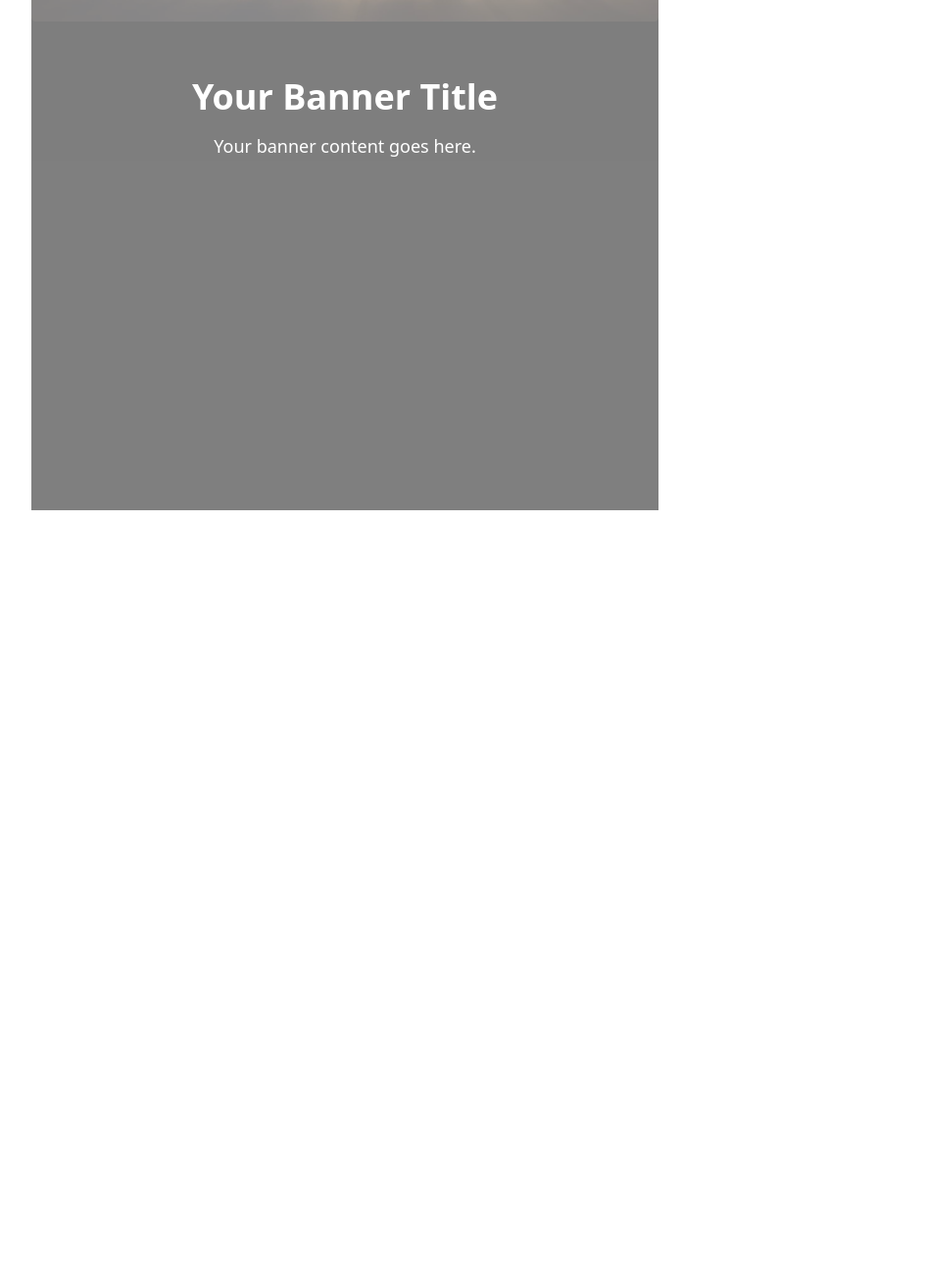
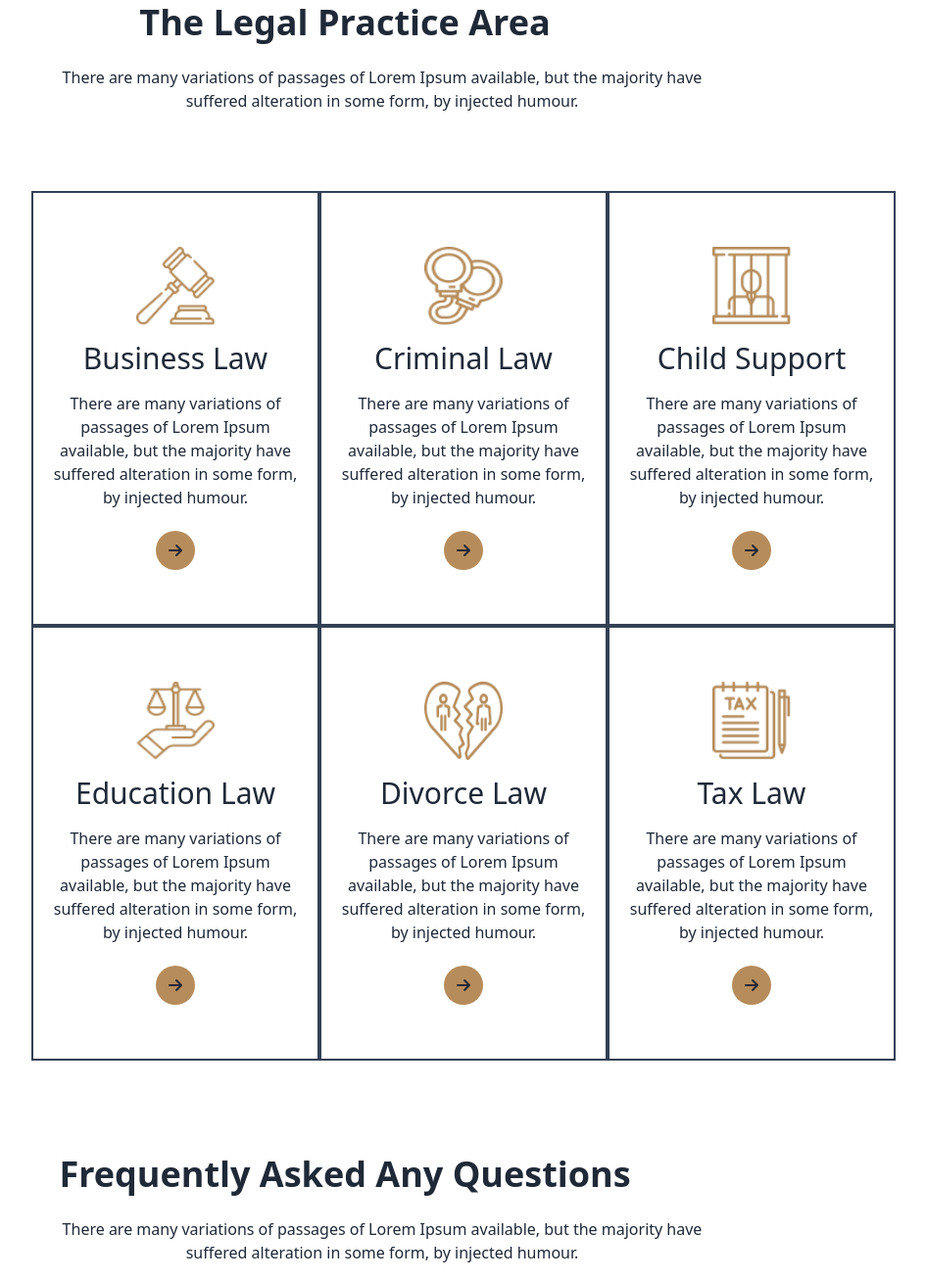
Before and after one commit to galibcse19/legal-solution-web, a plain HTML site: page index.html in a window 1280 px wide. Shown: the part 853-2160 px from the top of the page at 98% size, without its empty margins (288-1233 px from the left). Before the commit the page ends 1374 px from the top, so only its background shows below. Drawn offline with nearby package versions, Linux system fonts and the light colour scheme.

Commit message:
add main section

```diff
--- a/index.html
+++ b/index.html
@@ -6,10 +6,13 @@
     <title>legal solution web-page</title>
     <link href="https://cdn.jsdelivr.net/npm/daisyui@4.6.0/dist/full.min.css" rel="stylesheet" type="text/css" />
     <script src="https://cdn.tailwindcss.com"></script>
+    <link rel="stylesheet" href="https://cdnjs.cloudflare.com/ajax/libs/font-awesome/6.5.1/css/all.min.css"
+        integrity="sha512-DTOQO9RWCH3ppGqcWaEA1BIZOC6xxalwEsw9c2QQeAIftl+Vegovlnee1c9QX4TctnWMn13TZye+giMm8e2LwA=="
+        crossorigin="anonymous" referrerpolicy="no-referrer" />
 </head>
-<body class="mx-80">
+<body class="mx-0 md:mx-10 lg:mx-80">
     <header>
-         <div class="flex my-10 justify-between items-center">
+         <div class="md:flex lg:flex my-10  md:my-10 lg:my-10 justify-between items-center">
             <div>
                 <img class="w-25 h-12" src="images/logo.png" alt="">
             </div>
@@ -21,38 +24,102 @@
                 <a href="">Contact Us</a>
             </div>
             <div>
-                <button class="btn btn-active btn-secondary">Free Consultation</button>
+                <!-- <button class="text-white btn btn-active btn-secondary">Free Consultation</button> -->
+                <button class="bg-[#B68C5A] px-7 py-3 ml-3 text-white rounded-lg">Free Consultation</button>
             </div>
          </div>
-         <div>
-            <div class="">
-                <img class="bg-cover bg-center" src="images/banner.png" alt="">
-                <h1>We Provide Effective <br> Legal Solutions</h1>
-                <p>There are many variations of passages of Lorem Ipsum available, but the majority have suffered alteration in some form,
-                by injected humour.</p>
-                <div>
-                    <input type="text" placeholder="Type here" class="input input-bordered w-full max-w-xs" />
-                    <button class="btn btn-active btn-secondary">Free Consultation</button>
-                </div>
-            </div>
-         </div>
-        <div class="relative h-screen bg-banner bg-cover bg-center flex items-center justify-center">
+        <div class="relative  bg-banner bg-cover bg-center flex items-center justify-center">
             <!-- Banner content -->
-            <div class="absolute inset-0 bg-black opacity-50">
+            <div class="absolute inset-0 bg-black">
                 <!-- Optional overlay to improve text visibility -->
                 <img src="images/banner.png" alt="">
             </div>
 
             <!-- Your content goes here -->
-            <div class="relative z-10 text-white text-center">
-                <h1 class="text-4xl font-bold">Your Banner Title</h1>
-                <p class="mt-4 text-lg">Your banner content goes here.</p>
+            <div class="relative z-10  text-white text-center mt-16">
+                <h1 class="text-7xl font-bold">We Provide Effective <br> Legal Solutions</h1>
+                <p class="my-5 mx-40 text-lg">There are many variations of passages of Lorem Ipsum available, but the majority have suffered alteration in some
+                    form,
+                    by injected humour.</p>
+                <div class="mb-5">
+                    <input  type="text" placeholder="Search your services" class="bg-white input   rounded-lg  text-black py-5 pl-5 lg:pr-80" />
+                    <button class="bg-[#B68C5A] px-9 py-3 ml-3 text-white rounded-lg">Search</button>
+                </div>
             </div>
         </div>
-
     </header>
     <main>
-
+     <div class="mt-32 mx-auto text-center">
+        <h2 class="text-4xl	font-extrabold mb-6">The Legal Practice Area</h2>
+        <p class="mx-auto mb-10 lg:w-[716px]">There are many variations of passages of
+            Lorem Ipsum available, but the majority have suffered alteration in some form,
+            by injected humour.</p>
+     </div>
+     <div>
+        <div class="lg:flex justify-between mt-20">
+            <div class="px-[15px] py-[55px] border-2 border-slate-700 mx-auto text-center">
+                <img class="w-20 h-20 mx-auto" src="images/business.png" alt="">
+                <h1 class="my-4 text-3xl">Business Law</h1>
+                <p class="mb-3 w-[260px] h-[130px]">There are many variations of passages of
+                Lorem Ipsum available, but the majority have
+                suffered alteration in some form,
+                by injected humour.</p>
+                <i class="h-10 w-10 pt-3 rounded-full bg-[#B68C5A] fa-solid fa-arrow-right "></i>
+            </div>
+            <div class="px-[15px] py-[55px] border-2 border-slate-700 text-center">
+                <img class="w-20 h-20 mx-auto" src="images/criminal.png" alt="">
+                <h1 class="my-4 text-3xl">Criminal Law</h1>
+                <p class="mb-3 w-[260px] h-[130px]">There are many variations of passages of
+                    Lorem Ipsum available, but the majority have
+                    suffered alteration in some form,
+                    by injected humour.</p>
+                <i class="h-10 w-10 pt-3 rounded-full bg-[#B68C5A] fa-solid fa-arrow-right "></i>
+            </div>
+            <div class="px-[15px] py-[55px] border-2 border-slate-700 mx-auto text-center">
+                <img class="w-20 h-20 mx-auto" src="images/child.png" alt="">
+                <h1 class="my-4 text-3xl">Child Support</h1>
+                <p class="mb-3 w-[260px] h-[130px]">There are many variations of passages of
+                    Lorem Ipsum available, but the majority have
+                    suffered alteration in some form,
+                    by injected humour.</p>
+                <i class="h-10 w-10 pt-3 rounded-full bg-[#B68C5A] fa-solid fa-arrow-right "></i>
+            </div>
+        </div>
+        <div class="lg:flex justify-between">
+            <div class="px-[15px] py-[55px] border-2 border-slate-700 mx-auto text-center">
+                <img class="w-20 h-20 mx-auto" src="images/education.png" alt="">
+                <h1 class="my-4 text-3xl">Education Law</h1>
+                <p class="mb-3 w-[260px] h-[130px]">There are many variations of passages of
+                    Lorem Ipsum available, but the majority have
+                    suffered alteration in some form,
+                    by injected humour.</p>
+                <i class="h-10 w-10 pt-3 rounded-full bg-[#B68C5A] fa-solid fa-arrow-right "></i>
+            </div>
+            <div class="px-[15px] py-[55px] border-2 border-slate-700 text-center">
+                <img class="w-20 h-20 mx-auto" src="images/divorce.png" alt="">
+                <h1 class="my-4 text-3xl">Divorce Law</h1>
+                <p class="mb-3 w-[260px] h-[130px]">There are many variations of passages of
+                    Lorem Ipsum available, but the majority have
+                    suffered alteration in some form,
+                    by injected humour.</p>
+                <i class="h-10 w-10 pt-3 rounded-full bg-[#B68C5A] fa-solid fa-arrow-right "></i>
+            </div>
+            <div class="px-[15px] py-[55px] border-2 border-slate-700 mx-auto text-center">
+                <img class="w-20 h-20 mx-auto" src="images/tax.png" alt="">
+                <h1 class="my-4 text-3xl">Tax Law</h1>
+                <p class="mb-3 w-[260px] h-[130px]">There are many variations of passages of
+                    Lorem Ipsum available, but the majority have
+                    suffered alteration in some form,
+                    by injected humour.</p>
+                <i class="h-10 w-10 pt-3 rounded-full bg-[#B68C5A] fa-solid fa-arrow-right "></i>
+            </div>
+        </div>
+     </div>
+    <div class="mt-24 mx-auto text-center">
+        <h2 class="text-4xl	font-extrabold mb-6">Frequently Asked Any Questions</h2>
+        <p class="mx-auto mb-10 lg:w-[716px]">There are many variations of passages of Lorem Ipsum available, but the majority have suffered alteration in some form,
+        by injected humour.</p>
+    </div>
     </main>
     <footer>
 
```
Also changed, not shown: test.html (added, +46 -0 lines).
